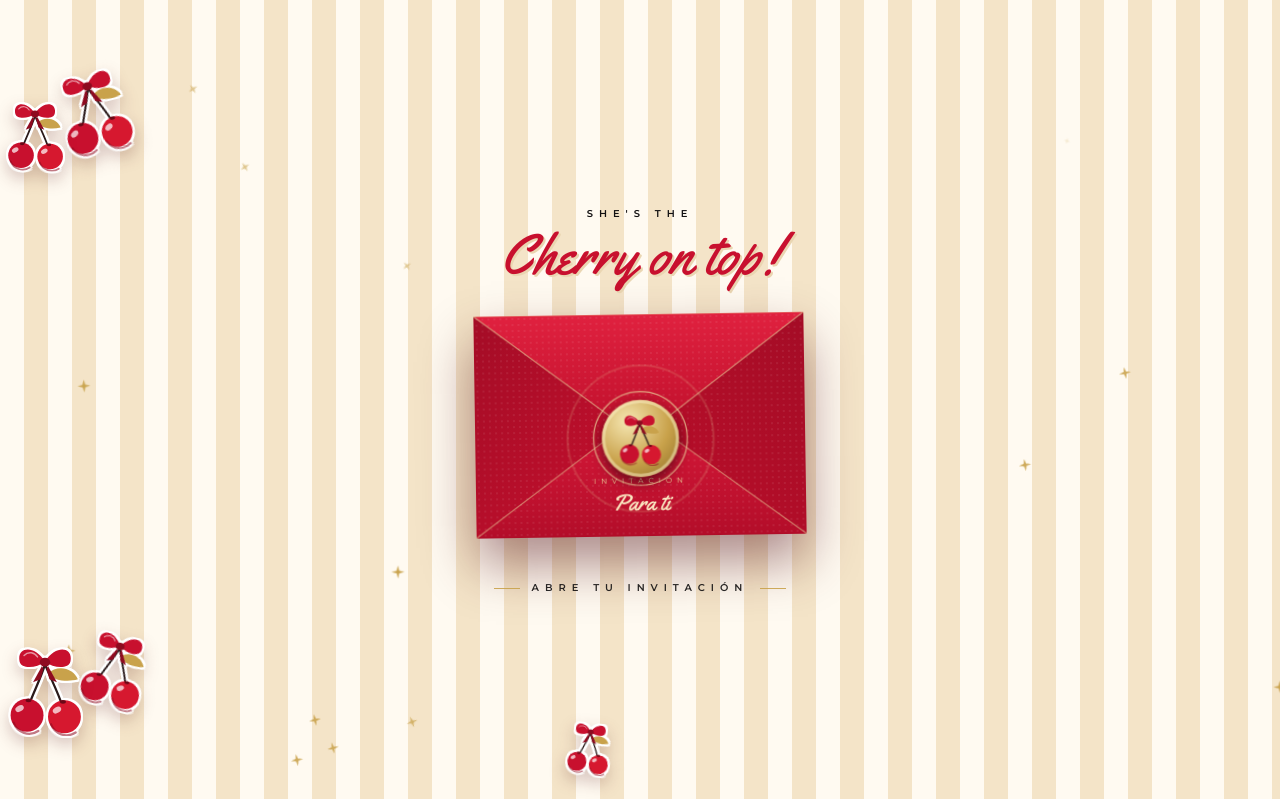
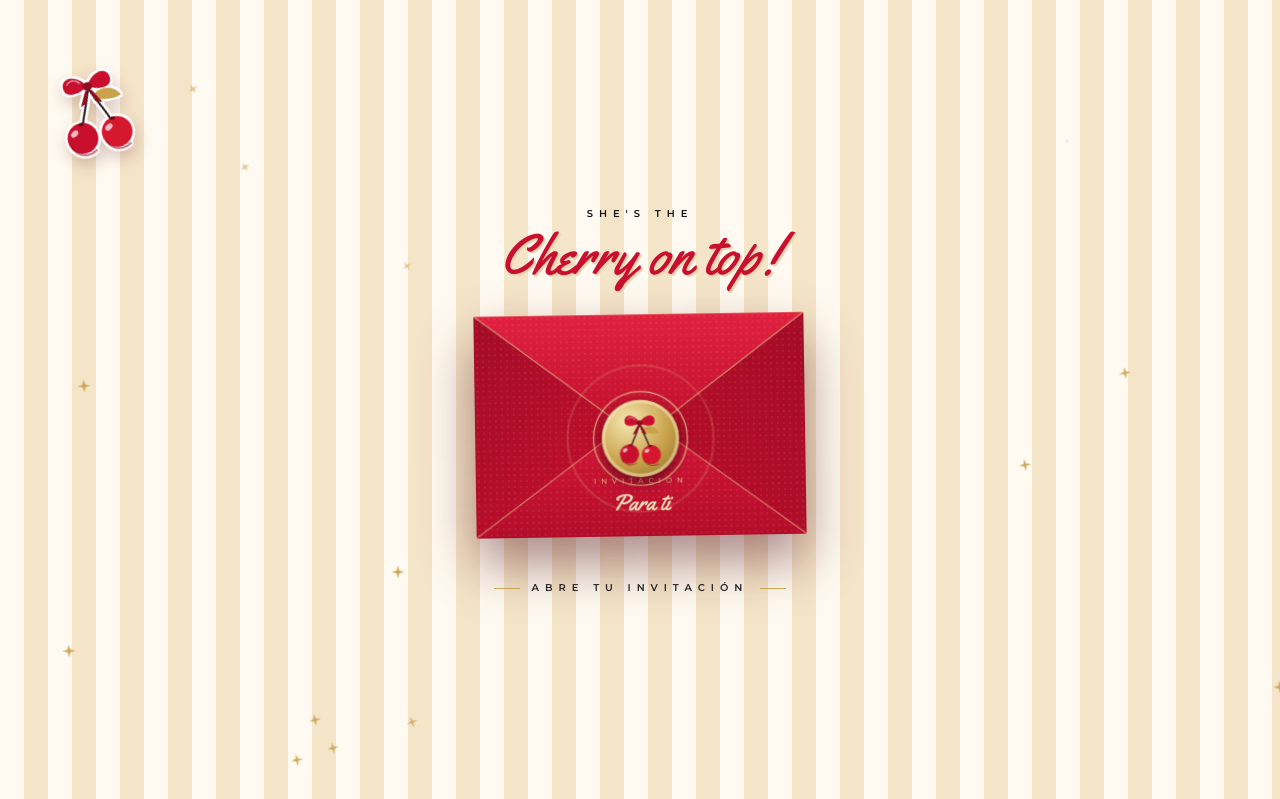
Before and after one commit to TarjetaVirtual/Cumple30, a plain HTML site: page index.html in a window 1280 px wide. Shown: the top 799 px of the page. Drawn offline with nearby package versions, Linux system fonts and the light colour scheme.

Commit message:
first commitnn

```diff
--- a/index.html
+++ b/index.html
@@ -815,11 +815,9 @@
 
 /* Stickers flotando y destellos en el intro */
 (function(){
-  const pos = [
-    {l:'4%',t:'8%',s:84,r:-14},{r:'4%',t:'12%',s:70,rr:12},
-    {l:'6%',b:'10%',s:76,r:10},{r:'6%',b:'8%',s:90,rr:-10},
-    {l:'44%',b:'3%',s:52,r:6}
-  ];
+ const pos = [
+  {l:'4%',t:'8%',s:84,r:-14}
+];
   pos.forEach((p,i)=>{
     const s = document.createElementNS('http://www.w3.org/2000/svg','svg');
     s.setAttribute('class','i-stick sticker float');
```
